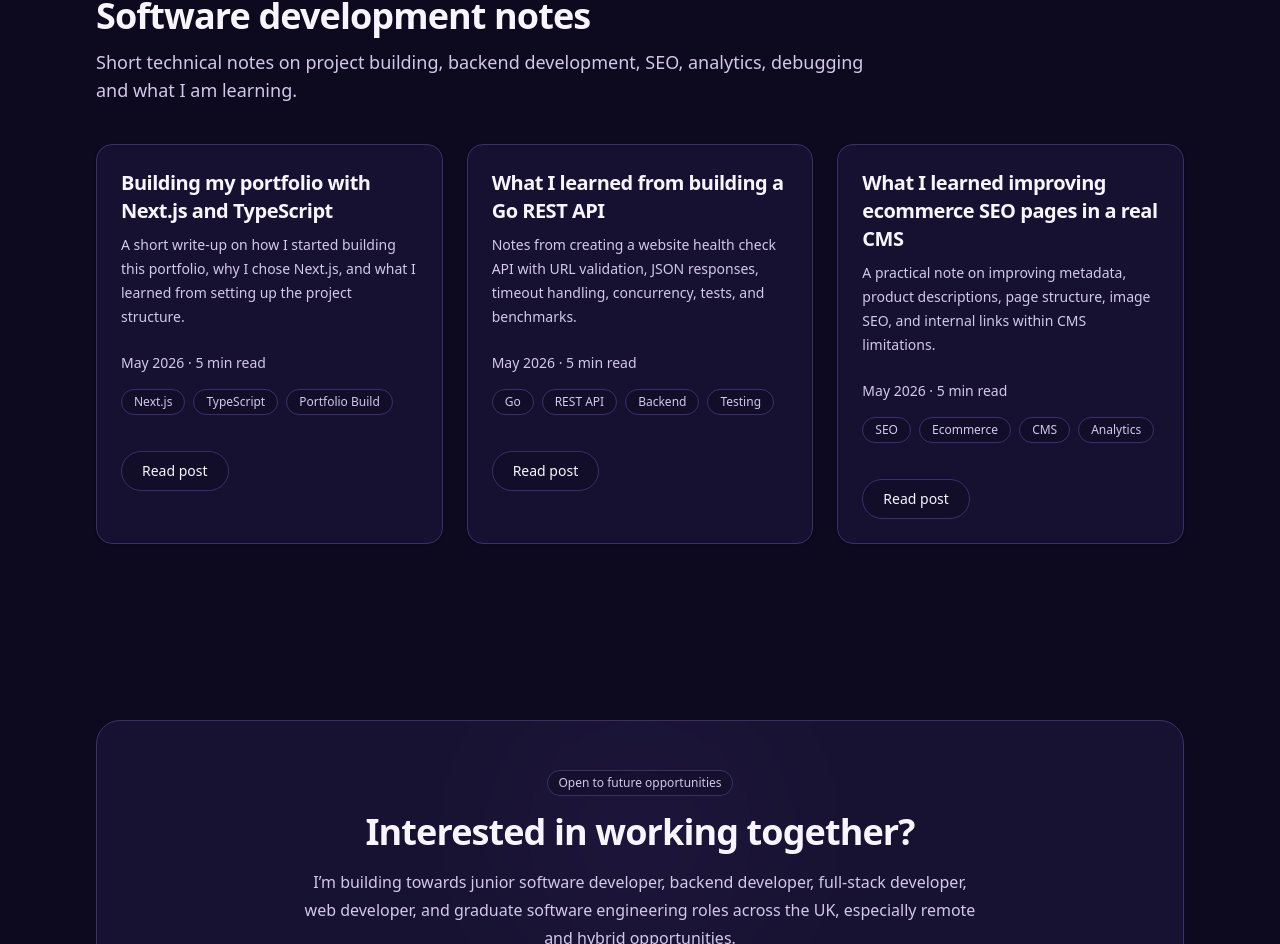
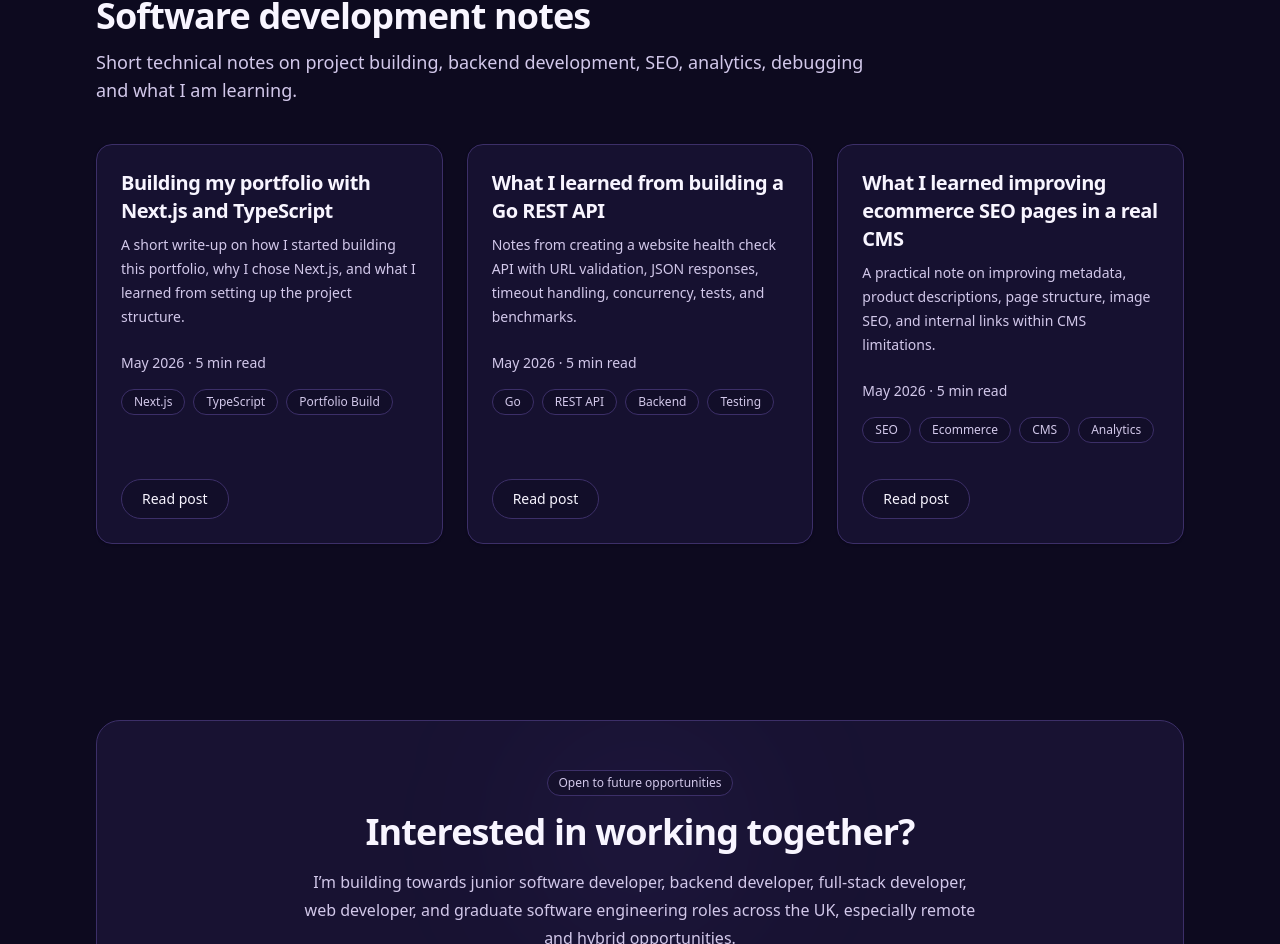
Before and after one commit to MrCook17/personal-portfolio, a Next.js app: page / in a window 1280 px wide. Shown: the part 4947-5891 px from the top of the page. Built offline with nearby package versions, Linux system fonts and the light colour scheme; no server answers.

Commit message:
Made the read post button sit in the correct position on the homepage

```diff
--- a/src/components/sections/home/latest-blog-notes-section.tsx
+++ b/src/components/sections/home/latest-blog-notes-section.tsx
@@ -30,7 +30,7 @@ export function LatestBlogNotesSection() {
 
         <div className="mt-10 grid gap-6 lg:grid-cols-3">
           {latestBlogPosts.map((post) => (
-            <Card key={post.title} className="bg-card/70">
+            <Card key={post.title} className="flex h-full flex-col bg-card/70">
               <CardHeader>
                 <CardTitle className="text-xl">{post.title}</CardTitle>
                 <CardDescription>{post.description}</CardDescription>
@@ -48,7 +48,7 @@ export function LatestBlogNotesSection() {
                 </div>
               </CardContent>
 
-              <CardFooter>
+              <CardFooter className="mt-auto">
                 <Button asChild variant="outline">
                   <Link href={post.href}>Read post</Link>
                 </Button>
```
